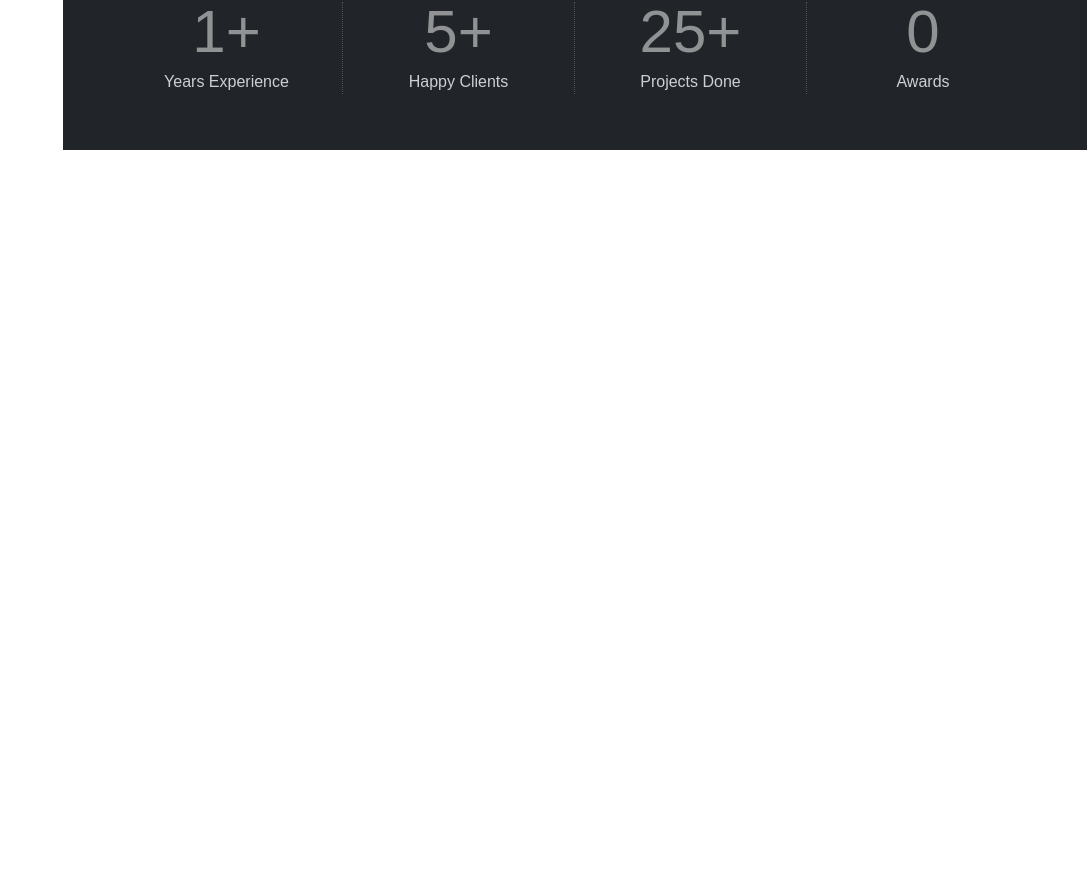
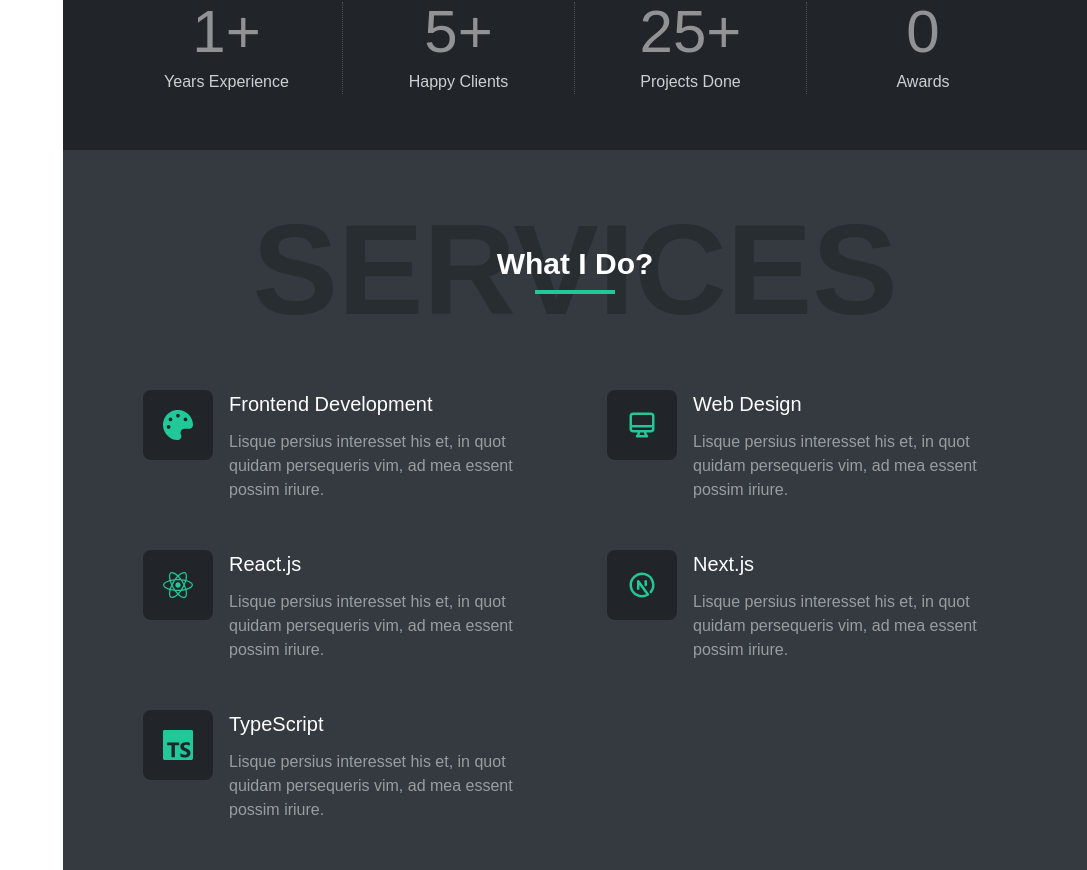
Before and after one commit to hasanrc24/portfolio, a React (Create React App) app: page / in a window 1280 px wide. Shown: the part 1329-2199 px from the top of the page, without its empty margins (193-1280 px from the left). Before the commit the page ends 1479 px from the top, so only its background shows below. Built offline with nearby package versions, Linux system fonts and the light colour scheme.

Commit message:
services

```diff
--- a/src/components/About.js
+++ b/src/components/About.js
@@ -1,15 +1,10 @@
 import React from "react";
+import Heading from "./miniComp/Heading";
 
 const About = () => {
   return (
     <div id="about" className="bg-about-bg relative px-12">
-      <h1 className="text-[8rem] font-extrabold text-[#282d31] py-6 ">
-        ABOUT ME
-      </h1>
-      <div className="absolute self-center top-24 font-semibold text-3xl left-0 right-0">
-        <h4>Know Me More</h4>
-        <span className="w-20 mx-auto border-brand-color mt-2 border-b-4 block"></span>
-      </div>
+      <Heading back="ABOUT ME" front="Know Me More" />
       <div>
         <div className="grid grid-cols-3 text-left">
           <div className="col-span-2">
--- a/src/components/Nav.js
+++ b/src/components/Nav.js
@@ -22,7 +22,7 @@
           About Me
         </a>
         <a
-          href="/"
+          href="#services"
           className="hover:text-brand-color transition duration-250 ease-linear"
         >
           What I Do
--- /dev/null
+++ b/src/components/Services.js
@@ -0,0 +1,54 @@
+import React from "react";
+import { FaPalette, FaReact } from "react-icons/fa";
+import Heading from "./miniComp/Heading";
+import ServiceDetails from "./miniComp/ServiceDetails";
+import { HiOutlineDesktopComputer } from "react-icons/hi";
+import { TbBrandNextjs } from "react-icons/tb";
+import { SiTypescript } from "react-icons/si";
+
+const Services = () => {
+  let title1 = "Frontend Development";
+  let text1 =
+    "Lisque persius interesset his et, in quot quidam persequeris vim, ad mea essent possim iriure.";
+  let icon1 = <FaPalette className="text-brand-color text-3xl" />;
+
+  let title2 = "Web Design";
+  let text2 =
+    "Lisque persius interesset his et, in quot quidam persequeris vim, ad mea essent possim iriure.";
+  let icon2 = (
+    <HiOutlineDesktopComputer className="text-brand-color text-3xl" />
+  );
+
+  let title3 = "React.js";
+  let text3 =
+    "Lisque persius interesset his et, in quot quidam persequeris vim, ad mea essent possim iriure.";
+  let icon3 = <FaReact className="text-brand-color text-3xl" />;
+
+  let title4 = "Next.js";
+  let text4 =
+    "Lisque persius interesset his et, in quot quidam persequeris vim, ad mea essent possim iriure.";
+  let icon4 = <TbBrandNextjs className="text-brand-color text-3xl" />;
+
+  let title5 = "TypeScript";
+  let text5 =
+    "Lisque persius interesset his et, in quot quidam persequeris vim, ad mea essent possim iriure.";
+  let icon5 = <SiTypescript className="text-brand-color text-3xl" />;
+  return (
+    <div id="services" className="bg-services-bg relative px-12">
+      <Heading back="SERVICES" front="What I Do?" />
+      <div className="grid grid-cols-2">
+        <div className="px-8">
+          <ServiceDetails title={title1} text={text1} icon={icon1} />
+          <ServiceDetails title={title3} text={text3} icon={icon3} />
+          <ServiceDetails title={title5} text={text5} icon={icon5} />
+        </div>
+        <div className="px-8">
+          <ServiceDetails title={title2} text={text2} icon={icon2} />
+          <ServiceDetails title={title4} text={text4} icon={icon4} />
+        </div>
+      </div>
+    </div>
+  );
+};
+
+export default Services;
--- /dev/null
+++ b/src/components/miniComp/Heading.js
@@ -0,0 +1,17 @@
+import React from "react";
+
+const Heading = ({ back, front }) => {
+  return (
+    <>
+      <h1 className="text-[8rem] font-extrabold text-[#282d31] py-6 ">
+        {back}
+      </h1>
+      <div className="absolute self-center top-24 font-semibold text-3xl left-0 right-0">
+        <h4>{front}</h4>
+        <span className="w-20 mx-auto border-brand-color mt-2 border-b-4 block"></span>
+      </div>
+    </>
+  );
+};
+
+export default Heading;
--- /dev/null
+++ b/src/components/miniComp/ServiceDetails.js
@@ -0,0 +1,17 @@
+import React from "react";
+
+const ServiceDetails = ({ title, text, icon }) => {
+  return (
+    <div className="flex mb-12">
+      <div>
+        <div className="bg-[#212529] p-5 rounded-lg">{icon}</div>
+      </div>
+      <div className="ml-4 text-left">
+        <h3 className="text-xl font-medium pb-3">{title}</h3>
+        <p className="text-white/50">{text}</p>
+      </div>
+    </div>
+  );
+};
+
+export default ServiceDetails;
--- a/src/pages/Home.js
+++ b/src/pages/Home.js
@@ -2,6 +2,7 @@
 import About from "../components/About";
 import Hero from "../components/Hero";
 import Nav from "../components/Nav";
+import Services from "../components/Services";
 
 const Home = () => {
   return (
@@ -12,6 +13,7 @@
       <div className="col-span-4 text-white text-center">
         <Hero />
         <About />
+        <Services />
       </div>
     </div>
   );
--- a/tailwind.config.js
+++ b/tailwind.config.js
@@ -8,6 +8,8 @@
         "img-border": "#343a40",
         "brand-color": "#20c997",
         "about-bg": "#212529",
+        "services-bg": "#343a40",
+        "text-color": "#6d7072",
       },
       backgroundImage: {
         "bg-image":
```
